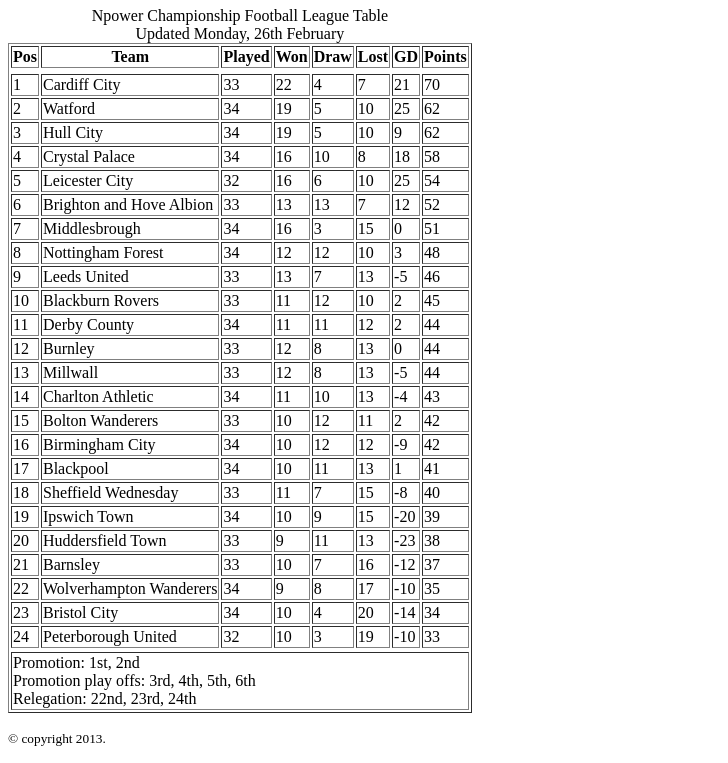
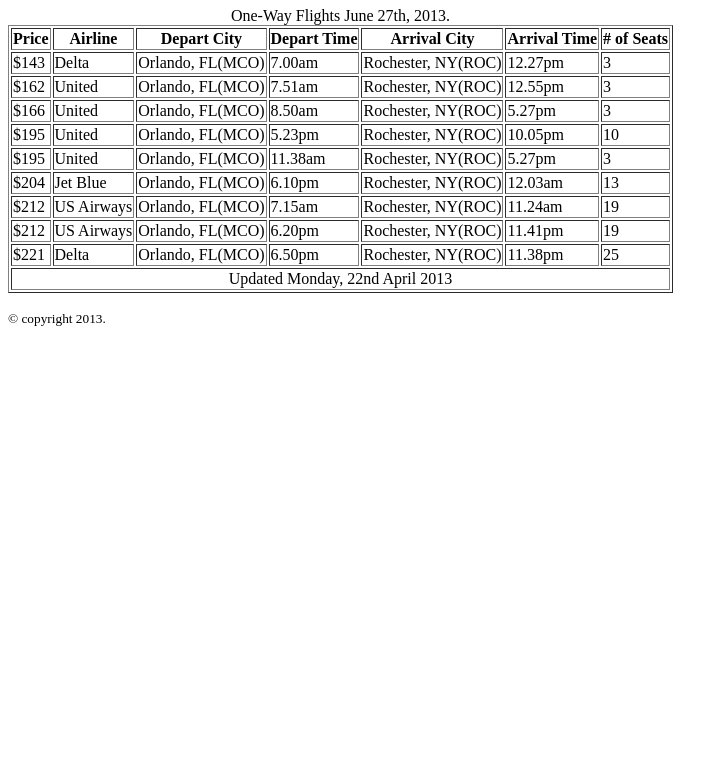
Before and after one commit to jayjonesy1/wdf, a plain HTML site: page table.html in a window 1280 px wide. Shown: the part 73-836 px from the top of the page, without its empty margins (0-728 px from the left). After the commit the page ends 800 px from the top, so only its background shows below. Drawn offline with Linux system fonts and the light colour scheme.

Commit message:
Add Lab6

```diff
--- a/table.html
+++ b/table.html
@@ -2,277 +2,63 @@
 <html lang="en">
 	<head>
 		<meta charset="utf-8" />
-		<title>Table</title>
+		<title>Airline Flights</title>
+
+		 <style type="text/css">
+  .centered-cell {
+  text-align: center;
+}
+  </style>
 	</head>
 	<body>
 		<div id="wrapper"></div>
-		<h1 id="header">League Table</h1>
+		<h1 id="header">Airline Flights</h1>
 
-		<table border="1"><caption>Npower Championship Football League Table
-		<br>Updated Monday, 26th February</br></caption>
+		<h2></h2>
+		<table border="1"><caption>One-Way Flights June 27th, 2013.</caption>
+
+		<thead><tr><th>Price</th><th>Airline</th><th>Depart City</th><th>Depart Time</th><th>Arrival City</th><th>Arrival Time</th><th># of Seats</th></tr></thead>
+
+		<tbody>
+			<tr><td>$143</td><td>Delta</td><td>Orlando, FL(MCO)</td><td>7.00am</td><td>Rochester, NY(ROC)</td><td>12.27pm</td><td>3</td></tr>
+
 			<tr>
-				<thead>
-					<th scope="col">Pos</th>
-					<th scope="col">Team</th>
-					<th scope="col">Played</th>
-					<th scope="col">Won</th>
-					<th scope="col">Draw</th>
-					<th scope="col">Lost</th>
-					<th scope="col">GD</th>
-					<th scope="col">Points</th>
-				</thead>
-			</tr>
-			<tr>
-				<tbody>
-					<td>1</td>
-					<td>Cardiff City</td>
-					<td>33</td>
-					<td>22</td>
-					<td>4</td>
-					<td>7</td>
-					<td>21</td>
-					<td>70</td>
-			</tr>
-			<tr>
-				<td>2</td>
-				<td>Watford</td>
-				<td>34</td>
-				<td>19</td>
-				<td>5</td>
-				<td>10</td>
-				<td>25</td>
-				<td>62</td>
-			</tr>
-			<tr>
-				<td>3</td>
-				<td>Hull City</td>
-				<td>34</td>
-				<td>19</td>
-				<td>5</td>
-				<td>10</td>
-				<td>9</td>
-				<td>62</td>
-			</tr>
-			<tr>
-				<td>4</td>
-				<td>Crystal Palace</td>
-				<td>34</td>
-				<td>16</td>
-				<td>10</td>
-				<td>8</td>
-				<td>18</td>
-				<td>58</td>
-			</tr>
-			<tr>
-				<td>5</td>
-				<td>Leicester City</td>
-				<td>32</td>
-				<td>16</td>
-				<td>6</td>
-				<td>10</td>
-				<td>25</td>
-				<td>54</td>
-			</tr>
-			<tr>
-				<td>6</td>
-				<td>Brighton and Hove Albion</td>
-				<td>33</td>
-				<td>13</td>
-				<td>13</td>
-				<td>7</td>
-				<td>12</td>
-				<td>52</td>
-			</tr>
-			<tr>
-				<td>7</td>
-				<td>Middlesbrough</td>
-				<td>34</td>
-				<td>16</td>
-				<td>3</td>
-				<td>15</td>
-				<td>0</td>
-				<td>51</td>
-			</tr>
-			<tr>
-				<td>8</td>
-				<td>Nottingham Forest</td>
-				<td>34</td>
-				<td>12</td>
-				<td>12</td>
-				<td>10</td>
-				<td>3</td>
-				<td>48</td>
-			</tr>
-			<tr>
-				<td>9</td>
-				<td>Leeds United</td>
-				<td>33</td>
-				<td>13</td>
-				<td>7</td>
-				<td>13</td>
-				<td>-5</td>
-				<td>46</td>
-			</tr>
-			<tr>
-				<td>10</td>
-				<td>Blackburn Rovers</td>
-				<td>33</td>
-				<td>11</td>
-				<td>12</td>
-				<td>10</td>
-				<td>2</td>
-				<td>45</td>
-			</tr>
-			<tr>
-				<td>11</td>
-				<td>Derby County</td>
-				<td>34</td>
-				<td>11</td>
-				<td>11</td>
-				<td>12</td>
-				<td>2</td>
-				<td>44</td>
-			</tr>
-			<tr>
-				<td>12</td>
-				<td>Burnley</td>
-				<td>33</td>
-				<td>12</td>
-				<td>8</td>
-				<td>13</td>
-				<td>0</td>
-				<td>44</td>
-			</tr>
-			<tr>
-				<td>13</td>
-				<td>Millwall</td>
-				<td>33</td>
-				<td>12</td>
-				<td>8</td>
-				<td>13</td>
-				<td>-5</td>
-				<td>44</td>
-			</tr>
-			<tr>
-				<td>14</td>
-				<td>Charlton Athletic</td>
-				<td>34</td>
-				<td>11</td>
-				<td>10</td>
-				<td>13</td>
-				<td>-4</td>
-				<td>43</td>
-			</tr>
-			<tr>
-				<td>15</td>
-				<td>Bolton Wanderers</td>
-				<td>33</td>
-				<td>10</td>
-				<td>12</td>
-				<td>11</td>
-				<td>2</td>
-				<td>42</td>
-			</tr>
-			<tr>
-				<td>16</td>
-				<td>Birmingham City</td>
-				<td>34</td>
-				<td>10</td>
-				<td>12</td>
-				<td>12</td>
-				<td>-9</td>
-				<td>42</td>
-			</tr>
-			<tr>
-				<td>17</td>
-				<td>Blackpool</td>
-				<td>34</td>
-				<td>10</td>
-				<td>11</td>
-				<td>13</td>
-				<td>1</td>
-				<td>41</td>
-			</tr>
-			<tr>
-				<td>18</td>
-				<td>Sheffield Wednesday</td>
-				<td>33</td>
-				<td>11</td>
-				<td>7</td>
-				<td>15</td>
-				<td>-8</td>
-				<td>40</td>
-			</tr>
-			<tr>
-				<td>19</td>
-				<td>Ipswich Town</td>
-				<td>34</td>
-				<td>10</td>
-				<td>9</td>
-				<td>15</td>
-				<td>-20</td>
-				<td>39</td>
-			</tr>
-			<tr>
-				<td>20</td>
-				<td>Huddersfield Town</td>
-				<td>33</td>
-				<td>9</td>
-				<td>11</td>
-				<td>13</td>
-				<td>-23</td>
-				<td>38</td>
-			</tr>
-			<tr>
-				<td>21</td>
-				<td>Barnsley</td>
-				<td>33</td>
-				<td>10</td>
-				<td>7</td>
-				<td>16</td>
-				<td>-12</td>
-				<td>37</td>
-			</tr>
-			<tr>
-				<td>22</td>
-				<td>Wolverhampton Wanderers</td>
-				<td>34</td>
-				<td>9</td>
-				<td>8</td>
-				<td>17</td>
-				<td>-10</td>
-				<td>35</td>
-			</tr>
-			<tr>
-				<td>23</td>
-				<td>Bristol City</td>
-				<td>34</td>
-				<td>10</td>
-				<td>4</td>
-				<td>20</td>
-				<td>-14</td>
-				<td>34</td>
-			</tr>
-			<tr>
-				<td>24</td>
-				<td>Peterborough United</td>
-				<td>32</td>
-				<td>10</td>
-				<td>3</td>
-				<td>19</td>
-				<td>-10</td>
-				<td>33</td>
-				</tbody>
+				<td>$162</td><td>United</td><td>Orlando, FL(MCO)</td><td>7.51am</td><td>Rochester, NY(ROC)</td><td>12.55pm</td><td>3</td>
 			</tr>
 
 			<tr>
-				<tfoot><td colspan="8">Promotion: 1st, 2nd
-				<br>Promotion play offs: 3rd, 4th, 5th, 6th</br>
-				Relegation: 22nd, 23rd, 24th</td></tfoot>
+				<td>$166</td><td>United</td><td>Orlando, FL(MCO)</td><td>8.50am</td><td>Rochester, NY(ROC)</td><td>5.27pm</td><td>3</td>
 			</tr>
+
+			<tr>
+				<td>$195</td><td>United</td><td>Orlando, FL(MCO)</td><td>5.23pm</td><td>Rochester, NY(ROC)</td><td>10.05pm</td><td>10</td>
+			</tr>
+
+			<tr>
+				<td>$195</td><td>United</td><td>Orlando, FL(MCO)</td><td>11.38am</td><td>Rochester, NY(ROC)</td><td>5.27pm</td><td>3</td>
+			</tr>
+
+			<tr>
+				<td>$204</td><td>Jet Blue</td><td>Orlando, FL(MCO)</td><td>6.10pm</td><td>Rochester, NY(ROC)</td><td>12.03am</td><td>13</td>
+			</tr>
+
+			<tr>
+				<td>$212</td><td>US Airways</td><td>Orlando, FL(MCO)</td><td>7.15am</td><td>Rochester, NY(ROC)</td><td>11.24am</td><td>19</td>
+			</tr>
+
+			<tr>
+				<td>$212</td><td>US Airways</td><td>Orlando, FL(MCO)</td><td>6.20pm</td><td>Rochester, NY(ROC)</td><td>11.41pm</td><td>19</td>
+			</tr>
+
+			<tr>
+				<td>$221</td><td>Delta</td><td>Orlando, FL(MCO)</td><td>6.50pm</td><td>Rochester, NY(ROC)</td><td>11.38pm</td><td>25</td>
+			</tr>
+			</tbody>
+
+			<tfoot>
+			<tr><td class="centered-cell" colspan="7">Updated Monday, 22nd April 2013</td></tr></tfoot>
+
 		</table>
-
-
 		<p id="footer"><small>&copy; copyright 2013.</small></p>
 	</body>
 </html>
```
Also changed, not shown: form.html (+32 -37 lines), intro_to_html5.html (+15 -0 lines).
